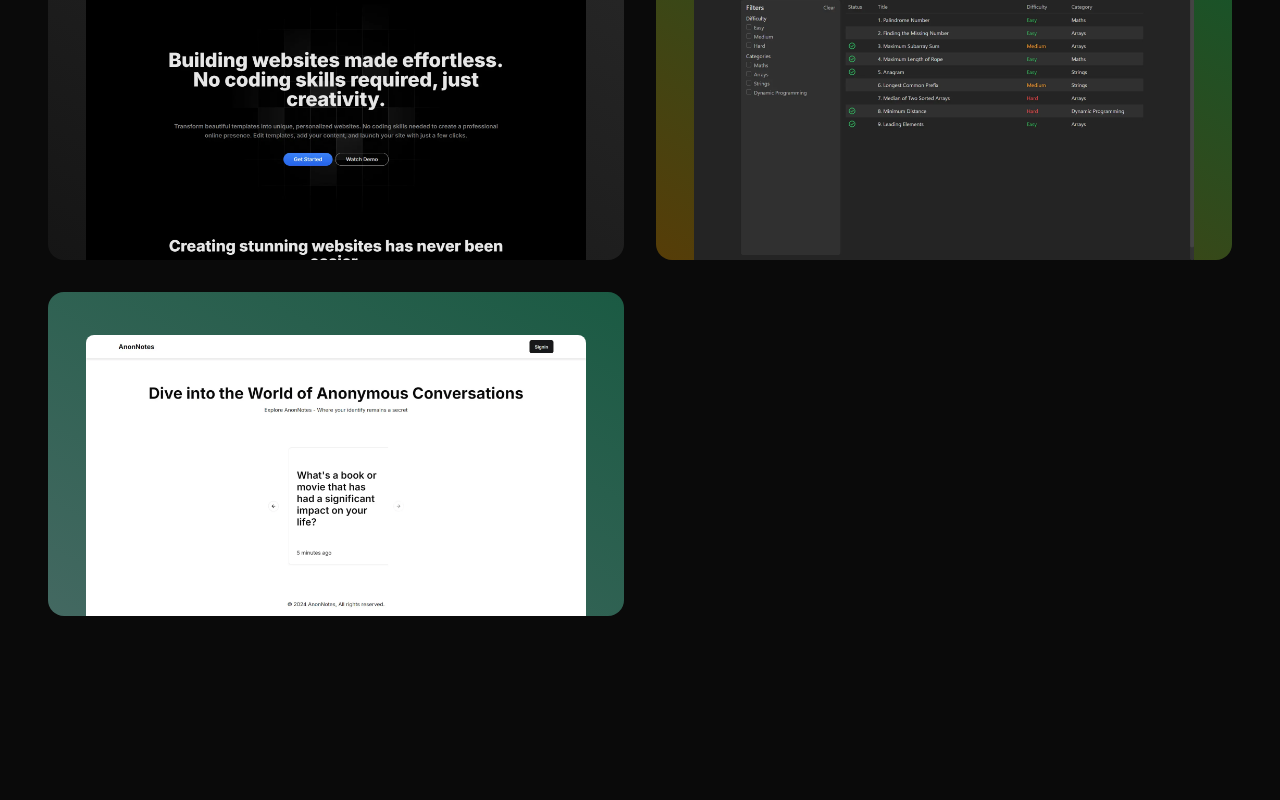
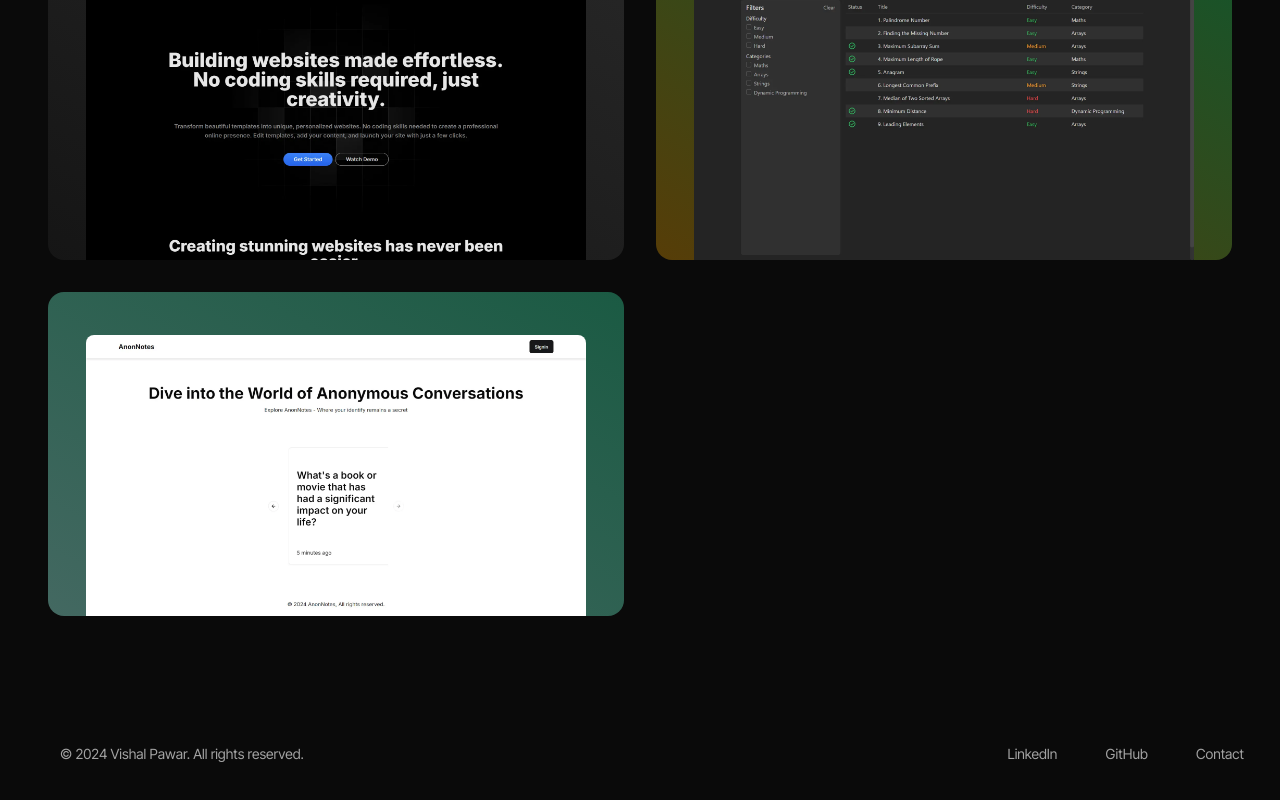
Before and after one commit to vishalpawar26/personal-portfolio, a Next.js app: page / in a window 1280 px wide. Shown: the part 5304-6104 px from the top of the page. Before the commit the page ends 6000 px from the top, so only its background shows below. Built offline with nearby package versions, Linux system fonts and the light colour scheme.

Commit message:
create footer

```diff
--- a/src/app/page.tsx
+++ b/src/app/page.tsx
@@ -4,6 +4,7 @@ import AboutMeCard from "@/components/AboutMeCard";
 import ContactForm from "@/components/ContactForm";
 import MouseFollower from "@/components/MouseFollower";
 import BentoGrid from "@/sections/BentoGrid";
+import Footer from "@/sections/Footer";
 import Hero from "@/sections/Hero";
 import MockupCards from "@/sections/MockupCards";
 import Projects from "@/sections/Projects";
@@ -18,6 +19,7 @@ export default function Home() {
       <MockupCards />
       <BentoGrid />
       <Projects />
+      <Footer />
     </main>
   );
 }
--- a/src/components/HeaderButton.tsx
+++ b/src/components/HeaderButton.tsx
@@ -9,7 +9,7 @@ const HeaderButton = ({ label, onClick }: HeaderButtonProps) => {
   return (
     <button
       onClick={onClick}
-      className="rounded-lg px-4 py-2 text-left text-base transition-colors duration-200 hover:bg-white/15"
+      className="rounded-lg px-4 py-2 text-left text-base transition-colors duration-300 hover:bg-white/15"
     >
       {label}
     </button>
--- /dev/null
+++ b/src/sections/Footer.tsx
@@ -0,0 +1,44 @@
+import React from "react";
+import Image from "next/image";
+import Link from "next/link";
+
+import { urls } from "@/constants";
+
+const Footer = () => {
+  return (
+    <section className="flex w-full justify-center px-4 py-10 sm:px-12 md:pr-2">
+      <div className="flex w-[1200px] flex-col-reverse items-center justify-between gap-2 md:flex-row md:gap-6">
+        <div>
+          <p className="text-sm text-neutral-400">
+            © 2024 Vishal Pawar. All rights reserved.
+          </p>
+        </div>
+        <div className="flex gap-4">
+          <Link
+            href={urls.linkedIn}
+            target="_blank"
+            className="rounded-lg px-4 py-2 text-sm text-neutral-400 transition-colors duration-300 hover:bg-white/10"
+          >
+            LinkedIn
+          </Link>
+          <Link
+            href={urls.github}
+            target="_blank"
+            className="rounded-lg px-4 py-2 text-sm text-neutral-400 transition-colors duration-300 hover:bg-white/10"
+          >
+            GitHub
+          </Link>
+          <Link
+            target="_blank"
+            href="mailto:vishalpawar1784@gmail.com"
+            className="rounded-lg px-4 py-2 text-sm text-neutral-400 transition-colors duration-300 hover:bg-white/10"
+          >
+            Contact
+          </Link>
+        </div>
+      </div>
+    </section>
+  );
+};
+
+export default Footer;
```
